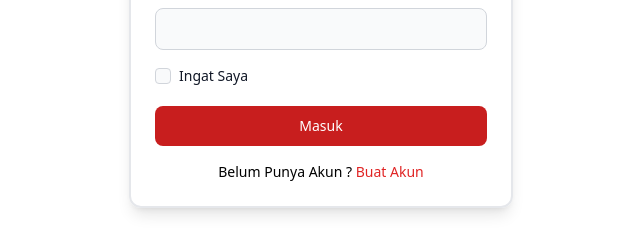
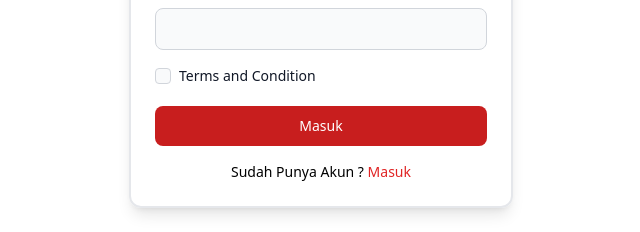
Before and after one commit to ckckckcz/Hackthon-JTI, a React (Vite) app in the folder Client/: page /Daftar in a window 1280 px wide. Shown: the part 441-673 px from the top of the page, without its empty margins (319-959 px from the left). Built offline with nearby package versions, Linux system fonts and the light colour scheme.

Commit message:
update: route

```diff
--- a/Client/src/views/auth/Login.tsx
+++ b/Client/src/views/auth/Login.tsx
@@ -55,7 +55,7 @@ export default function Register() {
         </form>
         <p className="mt-4 text-sm text-muted-foreground text-center">
           Belum Punya Akun ?{" "}
-          <a href="#" className="text-primary hover:underline font-medium text-red-600">
+          <a href="/daftar" className="text-primary hover:underline font-medium text-red-600">
             Buat Akun
           </a>
         </p>
--- a/Client/src/views/auth/Register.tsx
+++ b/Client/src/views/auth/Register.tsx
@@ -55,7 +55,7 @@ export default function Login() {
               />
             </div>
             <label htmlFor="terms" className="ms-2 text-sm font-medium text-gray-900 dark:text-gray-300">
-              Ingat Saya
+              Terms and Condition
             </label>
           </div>
           <button
@@ -66,9 +66,9 @@ export default function Login() {
           </button>
         </form>
         <p className="mt-4 text-sm text-muted-foreground text-center">
-          Belum Punya Akun ?{" "}
-          <a href="/daftar" className="text-primary hover:underline font-medium text-red-600">
-            Buat Akun
+          Sudah Punya Akun ?{" "}
+          <a href="/login" className="text-primary hover:underline font-medium text-red-600">
+            Masuk
           </a>
         </p>
       </div>
```
